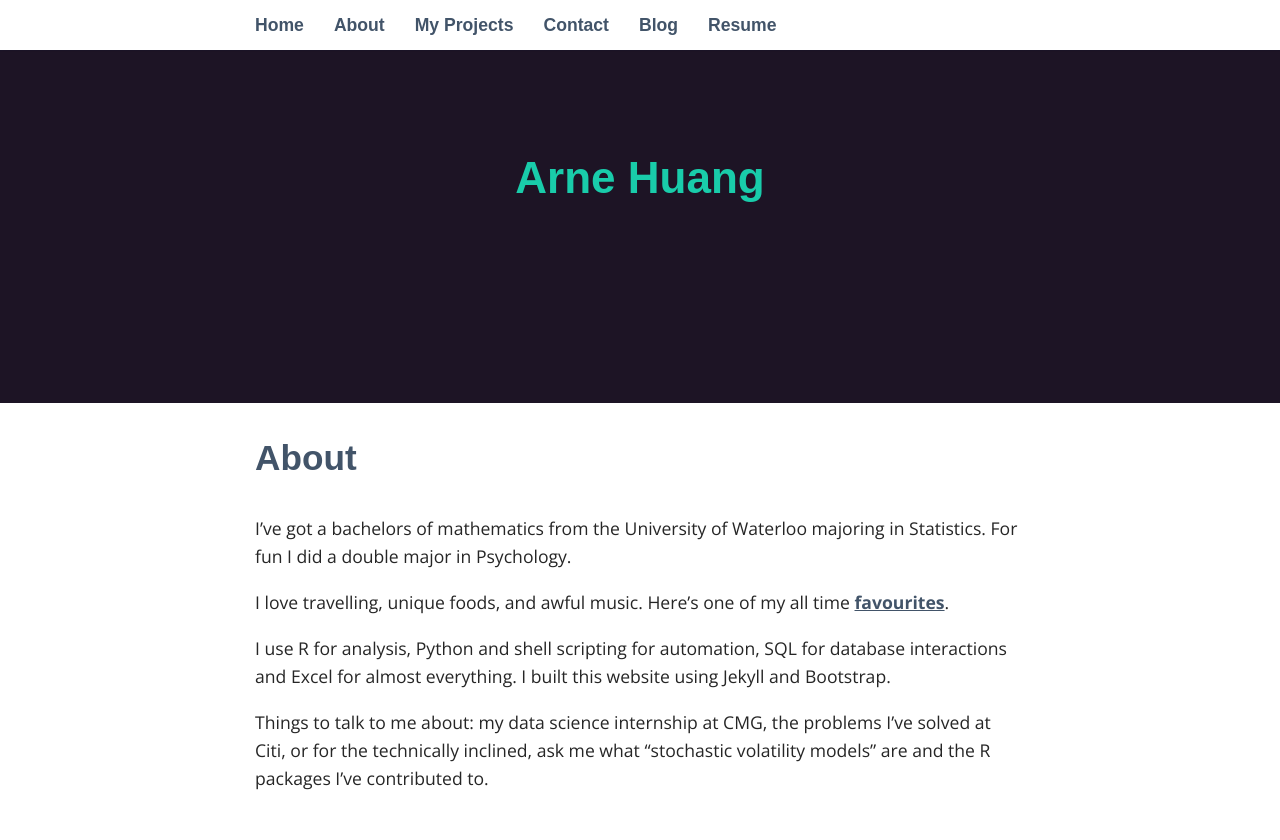
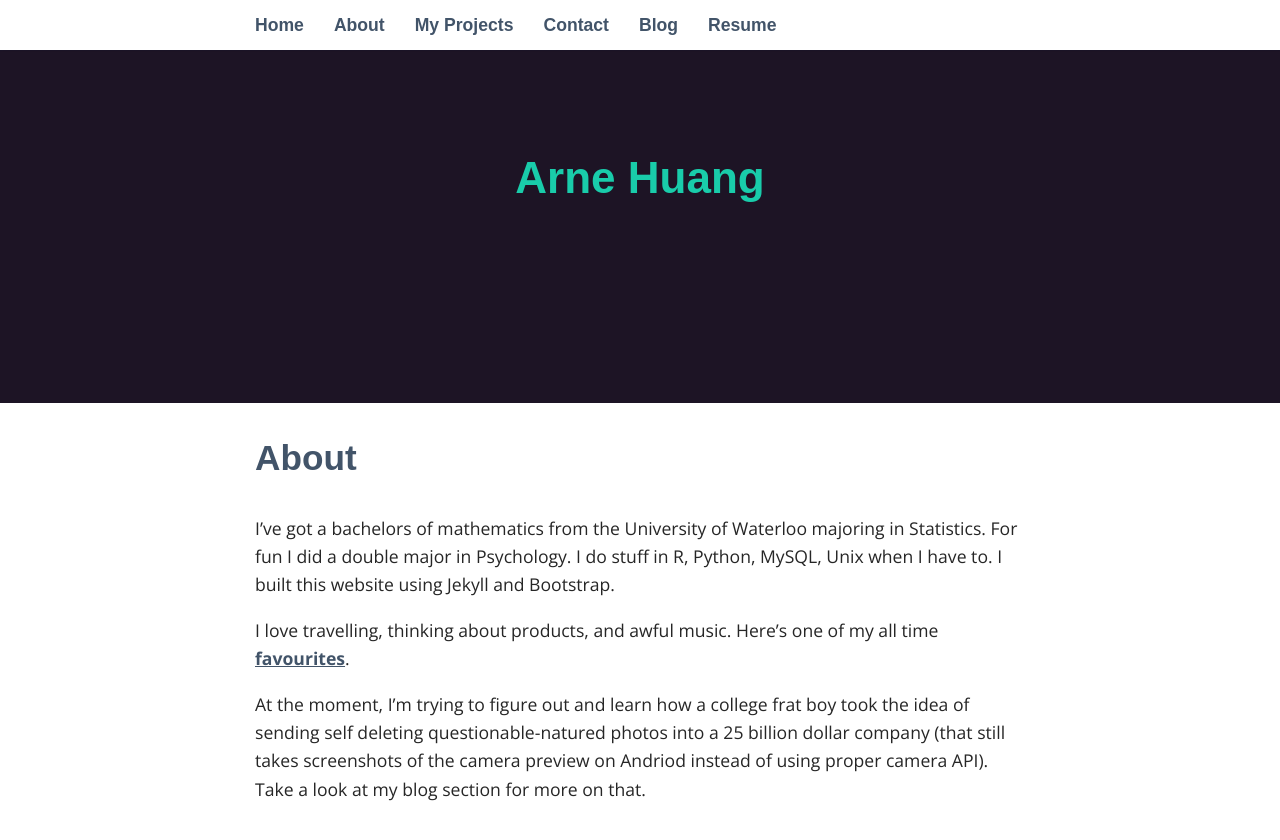
Before and after one commit to arnehuang/arnehuang.github-io, a Jekyll site: the page built from _pages/02_about.md, in a window 1280 px wide and 900 px high, scrolled down 97 px. Shown: the top 840 px of the window. Built offline with Jekyll 4.4.1, drawn with Linux system fonts in a browser that asks for light colours; some web fonts are replaced.

Commit message:
Update 02_about.md

```diff
--- a/_pages/02_about.md
+++ b/_pages/02_about.md
@@ -3,10 +3,8 @@ layout: page
 title: About
 permalink: /about/
 ---
-  I've got a bachelors of mathematics from the University of Waterloo majoring in Statistics. For fun I did a double major in Psychology.
+  I've got a bachelors of mathematics from the University of Waterloo majoring in Statistics. For fun I did a double major in Psychology. I do stuff in R, Python, MySQL, Unix when I have to. I built this website using Jekyll and Bootstrap.
 
-  I love travelling, unique foods, and awful music. Here's one of my all time <a href=" https://www.youtube.com/watch?v=iq_d8VSM0nw">favourites</a>.
+  I love travelling, thinking about products, and awful music. Here's one of my all time <a href=" https://www.youtube.com/watch?v=iq_d8VSM0nw">favourites</a>.
 
-  I use R for analysis, Python and shell scripting for automation, SQL for database interactions and Excel for almost everything. I built this website using Jekyll and Bootstrap.
-
-  Things to talk to me about: my data science internship at CMG, the problems I've solved at Citi, or for the technically inclined, ask me what "stochastic volatility models" are and the R packages I've contributed to.
+  At the moment, I'm trying to figure out and learn how a college frat boy took the idea of sending self deleting questionable-natured photos into a 25 billion dollar company (that still takes screenshots of the camera preview on Andriod instead of using proper camera API). Take a look at my blog section for more on that.
```
